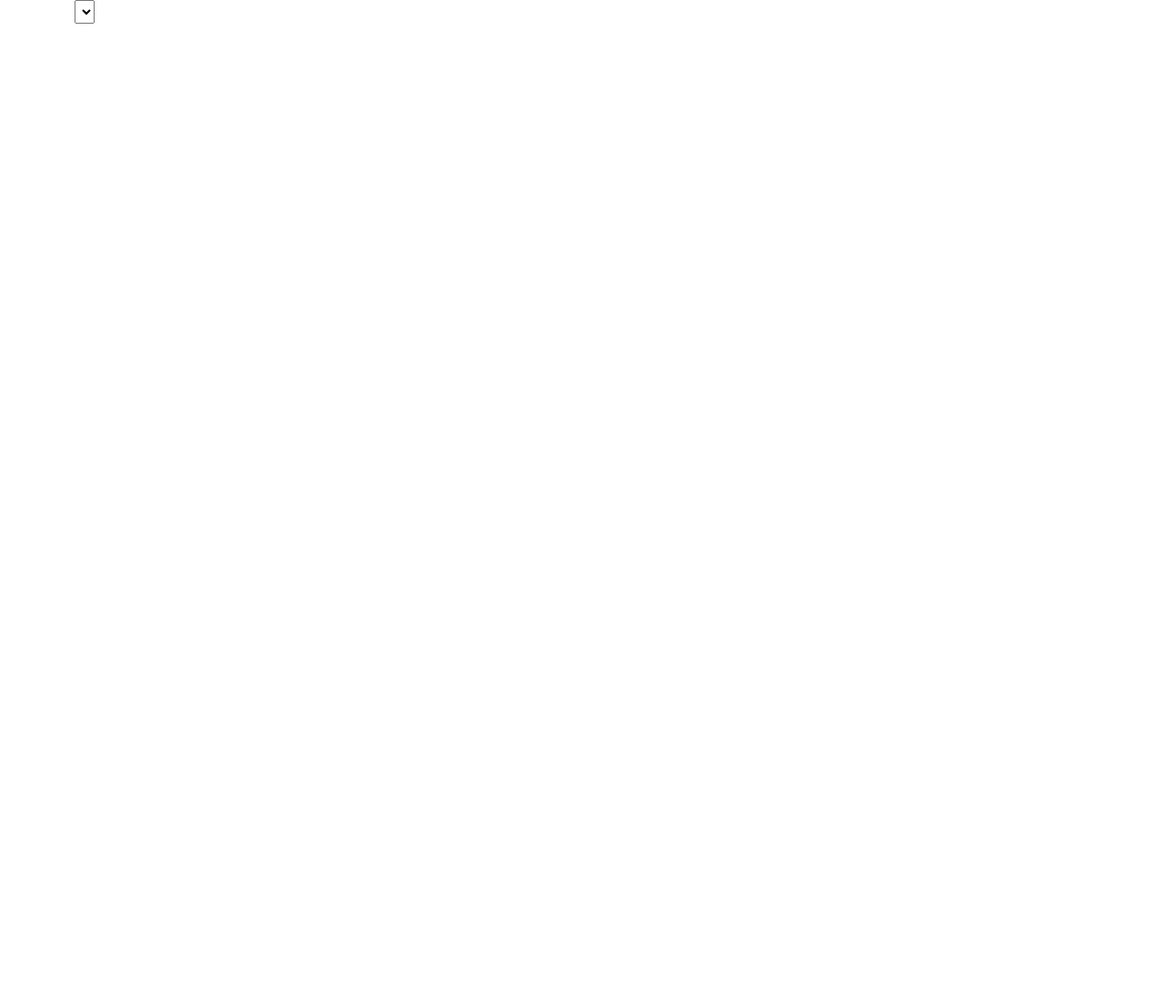
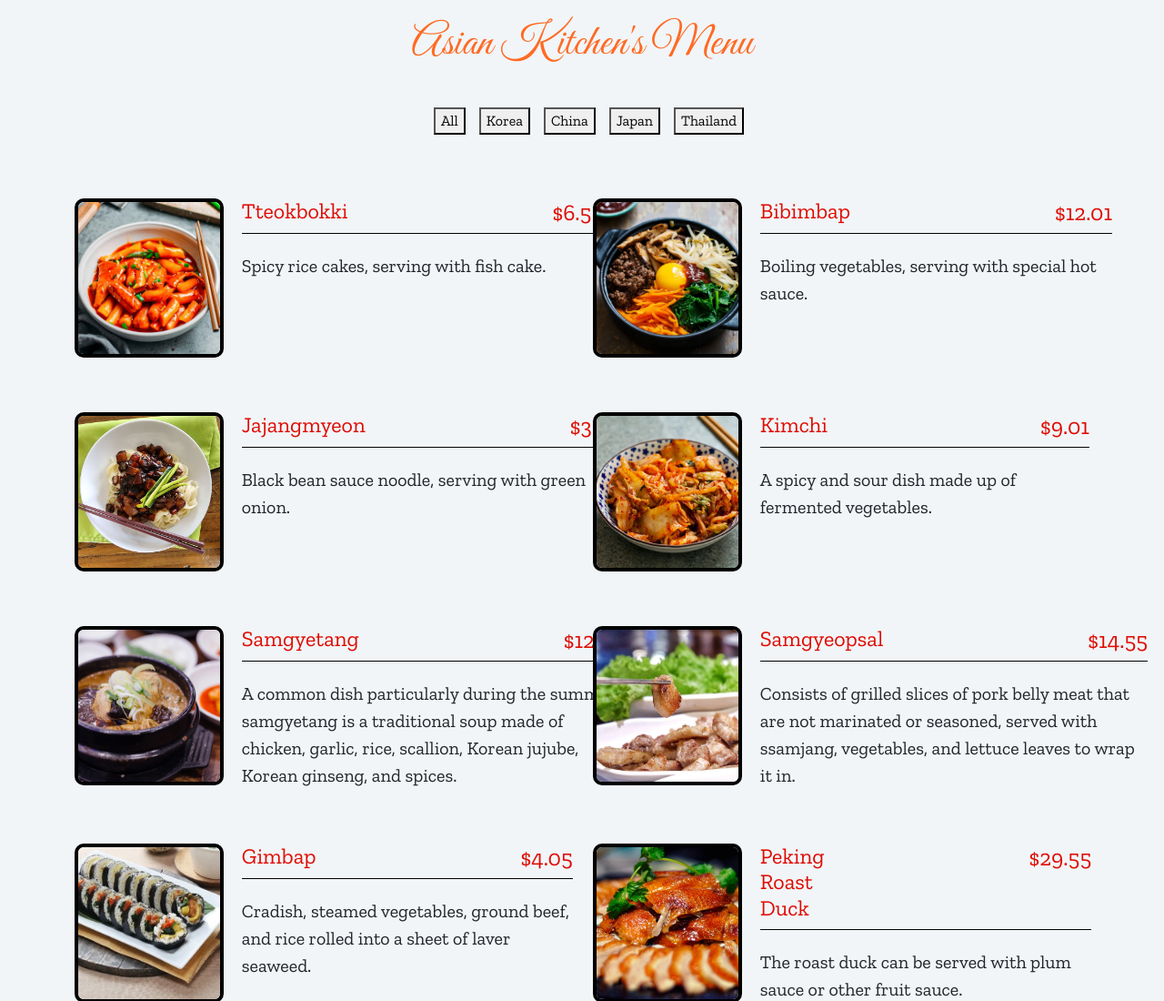
Before and after one commit to Overated/Asian-Kitchen, a plain HTML site: page index.html in a window 1280 px wide. Shown: the top 1100 px of the page at 91% size. Before the commit the page ends 800 px from the top, so only its background shows below. Drawn offline with nearby package versions, Linux system fonts and the light colour scheme.

Commit message:
Js, Css and index.html updated

```diff
--- /dev/null
+++ b/Js app/app.js
@@ -0,0 +1,51 @@
+// variables
+const sectionCenter = document.querySelector(".section-center");
+const container = document.querySelector(".btn-container");
+
+window.addEventListener('DOMContentLoaded', () => {
+    displayMenuItems(menu);
+    const categories = menu.reduce((values, item) => {
+        if (!values.includes(item.category)) {
+            values.push(item.category);
+        }
+        return values;
+    }, ['All']);
+    const categoryBtns = categories.map((category) => `<button class="btn-item" type="button" id="all" data-id="${category}">${category}</button>`).join("");
+    container.innerHTML = categoryBtns;
+
+    //menu
+    const btnItems = document.querySelectorAll('.btn-item');
+    btnItems.forEach((btn) => {
+        btn.addEventListener('click', (e) => {
+            const category = e.currentTarget.dataset.id;
+            const menuCategory = menu.filter(menuItem => {
+                if (menuItem.category === category) {
+                    return menuItem;
+                }
+            });
+            if (category === 'All') {
+                displayMenuItems(menu)
+            } else {
+                displayMenuItems(menuCategory)
+            }
+        });
+    });
+});
+
+//tabs
+function displayMenuItems(menuItems) {
+    let displayMenu = menuItems.map(item => {
+        return `<div class="menu-items col-lg-6 col-sm-12">
+        <img src="${item.img}" class="photo"/>
+        <div class="menu-info">
+            <div class="menu-title">
+                <h4>${item.title}</h4>
+                <h4 class="price">${item.currency + item.price}</h4>
+            </div>
+            <div class="menu-text">${item.desc}</div>
+        </div>
+    </div>`
+    });
+    displayMenu = displayMenu.join("");
+    sectionCenter.innerHTML = displayMenu;
+};
--- a/main.js
+++ b/Js app/main.js
@@ -4,8 +4,10 @@ const menu = [
         id: 1,
         title: "Tteokbokki",
         category: "Korea",
-        price: 8000,
-        currency: "₩",
+        price: 6.55,
+        currency: "$",
+        currency2: "₩",
+        countryCurrency: 8000,
         img: "https://raw.githubusercontent.com/Overated/Asian-Kitchen/main/img/Korea/1-Tteokbokki.jpg",
         desc: "Spicy rice cakes, serving with fish cake.",
     },
@@ -13,8 +15,10 @@ const menu = [
         id: 2,
         title: "Bibimbap",
         category: "Korea",
-        price: 15000,
-        currency: "₩",
+        price: 12.01,
+        currency: "$",
+        currency2: "₩",
+        countryCurrency: 15000,
         img: "https://raw.githubusercontent.com/Overated/Asian-Kitchen/main/img/Korea/2-Bibimbap.webp",
         desc: "Boiling vegetables, serving with special hot sauce.",
     },
@@ -22,8 +26,10 @@ const menu = [
         id: 3,
         title: "Jajangmyeon",
         category: "Korea",
-        price: 3800,
-        currency: "₩",
+        price: 3.05,
+        currency: "$",
+        currency2: "₩",
+        countryCurrency: 3800,
         img: "https://raw.githubusercontent.com/Overated/Asian-Kitchen/main/img/Korea/3-Jajangmyeon.webp",
         desc: "Black bean sauce noodle, serving with green onion.",
     },
@@ -31,8 +37,10 @@ const menu = [
         id: 4,
         title: "Kimchi",
         category: "Korea",
-        price: 11200,
-        currency: "₩",
+        price: 9.01,
+        currency: "$",
+        currency2: "₩",
+        countryCurrency: 11200,
         img: "https://raw.githubusercontent.com/Overated/Asian-Kitchen/main/img/Korea/4-Kimchi.webp",
         desc: "A spicy and sour dish made up of fermented vegetables.",
     },
@@ -40,8 +48,10 @@ const menu = [
         id: 5,
         title: "Samgyetang",
         category: "Korea",
-        price: 15000,
-        currency: "₩",
+        price: 12.01,
+        currency: "$",
+        currency2: "₩",
+        countryCurrency: 15000,
         img: "https://raw.githubusercontent.com/Overated/Asian-Kitchen/main/img/Korea/5-Samgyetang.webp",
         desc: "A common dish particularly during the summer, samgyetang is a traditional soup made of chicken, garlic, rice, scallion, Korean jujube, Korean ginseng, and spices.",
     },
@@ -49,8 +59,10 @@ const menu = [
         id: 6,
         title: "Samgyeopsal",
         category: "Korea",
-        price: 16000,
-        currency: "₩",
+        price: 14.55,
+        currency: "$",
+        currency2: "₩",
+        countryCurrency: 18000,
         img: "https://raw.githubusercontent.com/Overated/Asian-Kitchen/main/img/Korea/6-Samgyeopsal.jpg",
         desc: "Consists of grilled slices of pork belly meat that are not marinated or seasoned, served with ssamjang, vegetables, and lettuce leaves to wrap it in.",
     },
@@ -58,8 +70,10 @@ const menu = [
         id: 7,
         title: "Gimbap",
         category: "Korea",
-        price: 5000,
-        currency: "₩",
+        price: 4.05,
+        currency: "$",
+        currency2: "₩",
+        countryCurrency: 5000,
         img: "https://raw.githubusercontent.com/Overated/Asian-Kitchen/main/img/Korea/7-Chamchi-gimbap.webp",
         desc: "Cradish, steamed vegetables, ground beef, and rice rolled into a sheet of laver seaweed.",
     },
@@ -68,8 +82,10 @@ const menu = [
         id: 8,
         title: "Peking Roast Duck",
         category: "China",
-        price: 200,
-        currency: "¥",
+        price: 29.55,
+        currency: "$",
+        currency2: "¥",
+        countryCurrency: 200,
         img: "https://raw.githubusercontent.com/Overated/Asian-Kitchen/main/img/China/8-Peking%20Roast%20Duck.webp",
         desc: "The roast duck can be served with plum sauce or other fruit sauce.",
     },
@@ -77,8 +93,10 @@ const menu = [
         id: 9,
         title: "Dan Dan Mian",
         category: "China",
-        price: 20,
-        currency: "¥",
+        price: 2.95,
+        currency: "$",
+        currency2: "¥",
+        countryCurrency: 20,
         img: "https://raw.githubusercontent.com/Overated/Asian-Kitchen/main/img/China/9-Dan%20Dan%20Mian.jpg",
         desc: "Dan dan noodle, serving with green onion.",
     },
@@ -86,8 +104,10 @@ const menu = [
         id: 10,
         title: "Yangzhou Fried Rice",
         category: "China",
-        price: 80,
-        currency: "¥",
+        price: 11.85,
+        currency: "$",
+        currency2: "¥",
+        countryCurrency: 80,
         img: "https://raw.githubusercontent.com/Overated/Asian-Kitchen/main/img/China/10-Yangzhou%20Fried%20Rice.jpg",
         desc: "Hot pepper sauce noodle, serving with soy bean and onion.",
     },
@@ -95,8 +115,10 @@ const menu = [
         id: 11,
         title: "Hot Pot",
         category: "China",
-        price: 50,
-        currency: "¥",
+        price: 7.45,
+        currency: "$",
+        currency2: "¥",
+        countryCurrency: 50,
         img: "https://raw.githubusercontent.com/Overated/Asian-Kitchen/main/img/China/11-Hot%20Pot.JPG",
         desc: "A simmering pot of soup at with various raw ingredients—meat, seafood, vegetables, tofu, and starches.",
     },
@@ -104,8 +126,10 @@ const menu = [
         id: 12,
         title: "Wonton Soup",
         category: "China",
-        price: 50,
-        currency: "¥",
+        price: 7.45,
+        currency: "$",
+        currency2: "¥",
+        countryCurrency: 50,
         img: "https://raw.githubusercontent.com/Overated/Asian-Kitchen/main/img/China/12-Wonton%20Soup.webp",
         desc: "Seasoned chicken broth with filled wontons.",
     },
@@ -114,8 +138,10 @@ const menu = [
         id: 13,
         title: "Chicken Ramen",
         category: "Japan",
-        price: 500,
-        currency: "¥",
+        price: 3.85,
+        currency: "$",
+        currency2: "¥",
+        countryCurrency: 500,
         img: "https://raw.githubusercontent.com/Overated/Asian-Kitchen/main/img/Japan/13-Chicken%20Ramen.jpg",
         desc: "Chicken noodle soup, serving with vegetables such as soy bean, green onion. In an optional you can ask for egg.",
     },
@@ -123,8 +149,10 @@ const menu = [
         id: 14,
         title: "Onigiri",
         category: "Japan",
-        price: 200,
-        currency: "¥",
+        price: 1.55,
+        currency: "$",
+        currency2: "¥",
+        countryCurrency: 200,
         img: "https://raw.githubusercontent.com/Overated/Asian-Kitchen/main/img/Japan/14-Onigiri.jpeg",
         desc: "Rice Sandwich, serving with soy sauce.",
     },
@@ -132,8 +160,10 @@ const menu = [
         id: 15,
         title: "Doroyaki",
         category: "Japan",
-        price: 50,
-        currency: "¥",
+        price: 0.95,
+        currency: "$",
+        currency2: "¥",
+        countryCurrency: 50,
         img: "https://raw.githubusercontent.com/Overated/Asian-Kitchen/main/img/Japan/15-Doroyaki.jpeg",
         desc: "Red bean paste dessert, serving with honey.",
     },
@@ -141,8 +171,10 @@ const menu = [
         id: 16,
         title: "Sushi",
         category: "Japan",
-        price: 10000,
-        currency: "¥",
+        price: 15.01,
+        currency: "$",
+        currency2: "¥",
+        countryCurrency: 10000,
         img: "https://raw.githubusercontent.com/Overated/Asian-Kitchen/main/img/Japan/16-Sushi.jpg",
         desc: "Medium-grained rice cooked in vinegar, served with raw or cooked seafood and a variety of toppings or fillings.",
     },
@@ -150,8 +182,10 @@ const menu = [
         id: 17,
         title: "Yakitori",
         category: "Japan",
-        price: 150,
-        currency: "¥",
+        price: 2.05,
+        currency: "$",
+        currency2: "¥",
+        countryCurrency: 150,
         img: "https://raw.githubusercontent.com/Overated/Asian-Kitchen/main/img/Japan/17-Yakitori.jpg",
         desc: "Bite-sized cuts of chicken grilled on a skewer.",
     },
@@ -159,8 +193,10 @@ const menu = [
         id: 18,
         title: "Udon",
         category: "Japan",
-        price: 1250,
-        currency: "¥",
+        price: 9.55,
+        currency: "$",
+        currency2: "¥",
+        countryCurrency: 1250,
         img: "https://raw.githubusercontent.com/Overated/Asian-Kitchen/main/img/Japan/18-Udon.jpg",
         desc: "A thick noodle made from wheat flour.",
     },
@@ -168,8 +204,10 @@ const menu = [
         id: 19,
         title: "Miso Soup",
         category: "Japan",
-        price: 900,
-        currency: "¥",
+        price: 6.85,
+        currency: "$",
+        currency2: "¥",
+        countryCurrency: 900,
         img: "https://raw.githubusercontent.com/Overated/Asian-Kitchen/main/img/Japan/19-Miso%20Soup.jpg",
         desc: "Soup consisting of a dashi stock into which softened miso paste is mixed.",
     },
@@ -178,8 +216,10 @@ const menu = [
         id: 20,
         title: "Tom Yum Goong",
         category: "Thailand",
-        price: 80,
-        currency: "฿",
+        price: 2.55,
+        currency: "$",
+        currency2: "฿",
+        countryCurrency: 80,
         img: "https://raw.githubusercontent.com/Overated/Asian-Kitchen/main/img/Thailand/20-Tom%20Yum%20Goong.jpg",
         desc: "Soup infused with lemongrass, galangal and makrut lime leaves.",
     },
@@ -187,8 +227,10 @@ const menu = [
         id: 21,
         title: "Som Tam",
         category: "Thailand",
-        price: 30,
-        currency: "฿",
+        price: 1.05,
+        currency: "$",
+        currency2: "฿",
+        countryCurrency: 30,
         img: "https://raw.githubusercontent.com/Overated/Asian-Kitchen/main/img/Thailand/21-Som%20Tam.webp",
         desc: "A green papaya salad recipe that combines all four tastes - sour, chilli, sweet and salty.",
     },
@@ -196,8 +238,10 @@ const menu = [
         id: 22,
         title: "Pad Thai",
         category: "Thailand",
-        price: 50,
-        currency: "฿",
+        price: 1.55,
+        currency: "$",
+        currency2: "฿",
+        countryCurrency: 50,
         img: "https://raw.githubusercontent.com/Overated/Asian-Kitchen/main/img/Thailand/22-Pad%20Thai.jpg",
         desc: "Stir-fried rice noodles, shrimp or chicken, eggs, groundnuts, lime juice, bean sprouts, tasty tofu cubes, and onions.",
     },
@@ -205,8 +249,10 @@ const menu = [
         id: 23,
         title: "Pad Kra Pao Moo",
         category: "Thailand",
-        price: 50,
-        currency: "฿",
+        price: 1.55,
+        currency: "$",
+        currency2: "฿",
+        countryCurrency: 50,
         img: "https://raw.githubusercontent.com/Overated/Asian-Kitchen/main/img/Thailand/23-Pad%20Kra%20Pao%20Moo.jpg",
         desc: "A spicy stir fry of ground pork and Thai basil,erving with Thai style with a crispy fried egg and steamed rice.",
     },
@@ -214,9 +260,13 @@ const menu = [
         id: 24,
         title: "Yum Nua",
         category: "Thailand",
-        price: 50,
-        currency: "฿",
+        price: 1.55,
+        currency: "$",
+        currency2: "฿",
+        countryCurrency: 50,
         img: "https://raw.githubusercontent.com/Overated/Asian-Kitchen/main/img/Thailand/24-Yum%20Nua.jpg",
         desc: "Spicy Thai salad with beef, aromatics, and plenty of herbs and lime juice.",
     },
 ];
+
+// --------------------------- Convert currency ---------------------------
--- a/css/style.css
+++ b/css/style.css
@@ -0,0 +1,84 @@
+* {
+    box-sizing: border-box;
+  }
+
+  body {
+    margin: 0;
+    padding: 0;
+    background-color: #f1f5f8;
+    font-family: "Zilla Slab", serif;
+  }
+
+  /************** Ana başlık (Asian Kitchen's menu) **************/
+  h2 {
+    font-family: "Great Vibes", cursive;
+    font-size: 3rem;
+    text-align: center;
+    color: #ff6a23;
+  }
+  .menu {
+    margin-top: 20px;
+  }
+
+  .btn-container {
+    display: flex;
+    justify-content: center;
+    align-items: center;
+    margin: 40px 0;
+  }
+  .btn-item {
+    margin-left: 15px;
+  }
+
+  .photo {
+    width: 30%;
+    height: 175px;
+    object-fit: cover;
+    border: 0.25rem solid black;
+    border-radius: 10px;
+  }
+  .menu-items {
+    display: flex;
+    margin: 30px 0;
+  }
+  .menu-info {
+    margin-left: 20px;
+    width: 100%;
+  }
+  .menu-title {
+    display: flex;
+    /* ürün isimleri ile fiyat arasındaki boşluk */
+    justify-content: space-between;
+    /* düz çizgi çizme */
+    border-bottom: 1px solid black;
+  }
+  h4.price {
+    margin-left: 225px;
+    font-size: 25px;
+  }
+
+  h3 {
+    margin-top: 3px;
+    font-size: 20px;
+    color: #e00a00;
+  }
+
+  h4 {
+    color: #e00a00;
+  }
+
+  /* h5 {
+    font-size: 25px;
+    color: #e00a00;
+  } */
+
+  .menu-text {
+    padding-top: 20px;
+    font-size: 20px;
+  }
+
+  select {
+    font-size: 20px;
+    color: #ff8800;
+    font-family: "Zilla Slab", serif;
+  }
--- a/index.html
+++ b/index.html
@@ -1,33 +1,70 @@
 <!DOCTYPE html>
 <html lang="en">
   <head>
-    <meta charset="UTF-8">
-    <meta http-equiv="X-UA-Compatible" content="IE=edge">
-    <meta name="viewport" content="width=device-width, initial-scale=1.0">
+    <meta charset="UTF-8" />
+    <meta name="viewport" content="width=device-width, initial-scale=1.0" />
     <title>Asian Kitchen</title>
     <!-- Fonts -->
-    <link rel="stylesheet" href="https://fonts.googleapis.com/css2?family=Great+Vibes&family=Zilla+Slab&display=swap">
-    <!-- Boostrap -->
-    <link href="https://cdn.jsdelivr.net/npm/bootstrap@5.3.0-alpha1/dist/css/bootstrap.min.css" rel="stylesheet" integrity="sha384-GLhlTQ8iRABdZLl6O3oVMWSktQOp6b7In1Zl3/Jr59b6EGGoI1aFkw7cmDA6j6gD" crossorigin="anonymous">
+    <link
+    href="https://fonts.googleapis.com/css2?family=Great+Vibes&family=Zilla+Slab&display=swap"
+    rel="stylesheet"
+    />
+    <!-- Boostrap CDN -->
+    <link
+    href="https://cdn.jsdelivr.net/npm/bootstrap@5.0.0-beta1/dist/css/bootstrap.min.css"
+    rel="stylesheet"
+    integrity="sha384-giJF6kkoqNQ00vy+HMDP7azOuL0xtbfIcaT9wjKHr8RbDVddVHyTfAAsrekwKmP1"
+    crossorigin="anonymous"
+    />
     <!-- CSS -->
-    <link rel="stylesheet" href="css/style.css">
+    <link rel="stylesheet" href="css/style.css" />
   </head>
   <body>
+    <!-- Work in Progress // exchange USD to others -->
+    <!-- <div align="right">
+      <select name="selector" id="selector">
+        <option id="USD" value="USD" selected>USD</option>
+        <option id="EUR" value="EUR" >EUR</option>
+        <option id="GBP" value="GBP" >GBP</option>
+        <option id="CAD" value="CAD" >CAD</option>
+        <option id="JPY" value="JPY" >JPY</option>
+        <option id="THB" value="THB" >THB</option>
+        <option id="KRW" value="KRW" >KRW</option>
+        <option id="CNY" value="CNY" >CNY</option>
+        <option id="TRY" value="TRY" >TRY</option>
+      </select>
+    </div> -->
     <div class="container">
-        <select class="menu">
+      <section class="menu">
         <!-- title -->
         <div class="title">
-                <h2>Asian Kitchen's Menu</h2>
+          <span><h2>Asian Kitchen's Menu</h2></span>
         </div>
-            <!-- filter -->
+        <!-- filter buttons-->
         <div class="btn-container"></div>
-            <!-- menu filter -->
+        <!-- menu items -->
         <div class="section-center row">
           <!-- single-item -->
+          <h4 class="price">##</h4>
+          <h5 class="exchange-price">##</h5>
+          <!-- e nd of single item -->
+        </div>
+      </section>
+    </div>
+    <!-- exchange form -->
+    <!-- <form>
+        <input id="amount" type="number" value="1" />
+        <select id="primary" class="input"></select>
+        <select id="secondary" class="input"></select>
+        <input id="btn-convert" type="button" value="Convert" />
+      </form> -->
 
-            <!-- end of singe-item -->
-            </div>
-        </select>
-    </div>
+      <p id="result" style="display:none;">
+        <span id="txt-primary"></span>
+        <span id="txt-secondary"></span>
+      </p>
+    <script src="Js app/app.js"></script>
+    <script src="Js app/main.js"></script>
+    <script src="Js app/convert.js"></script>
   </body>
 </html>
```
Also changed, not shown: Js app/convert.js (added, +190 -0 lines). Lines whose indentation alone changed are shown as unchanged.
